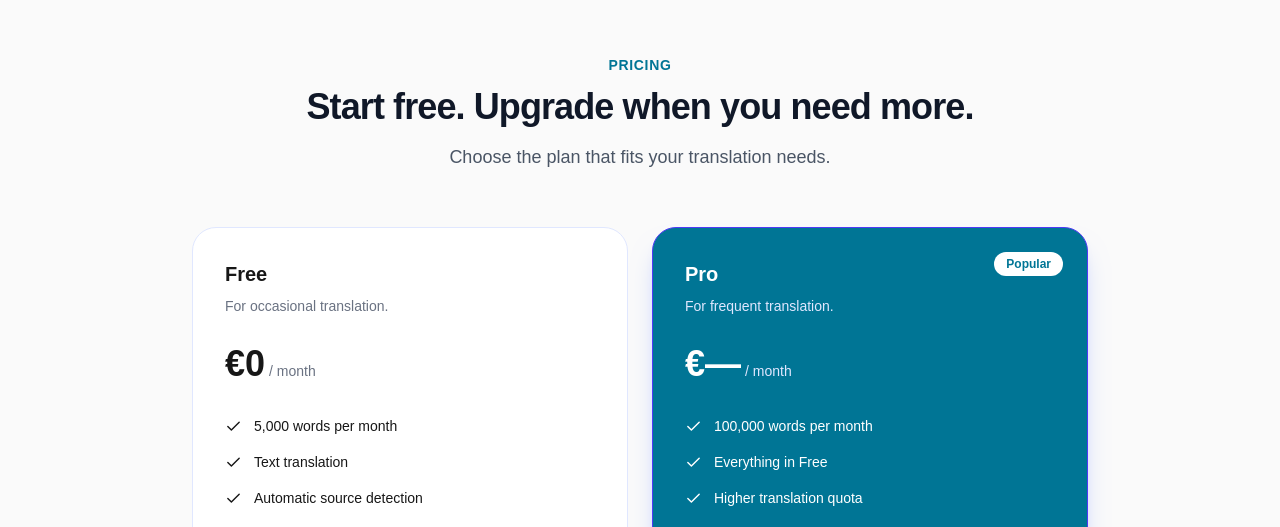
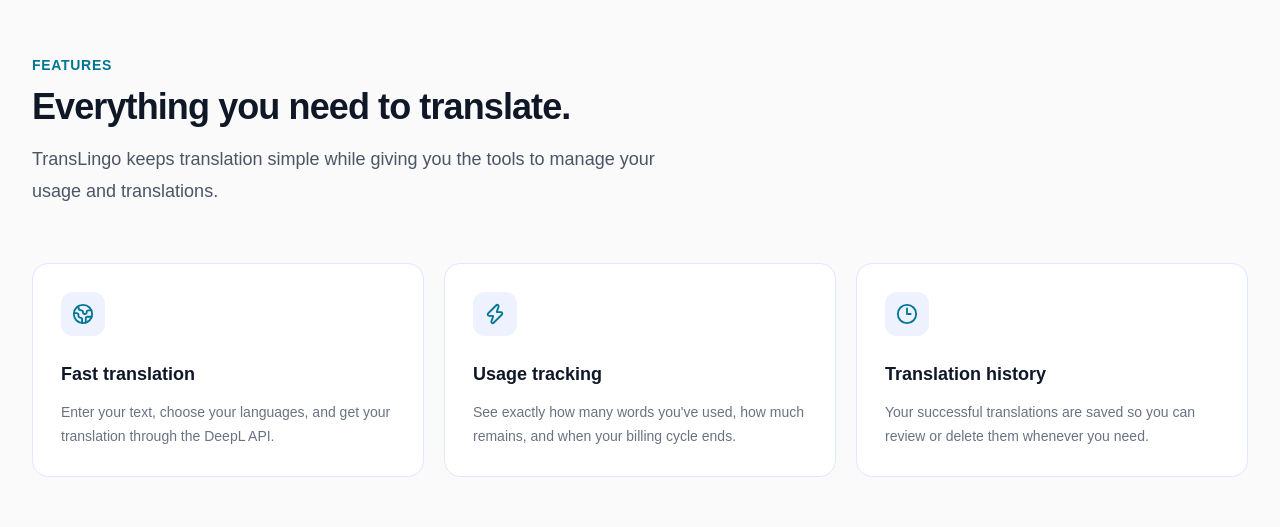
Before and after one commit to batoolfatima2135/TransLingo, a Next.js app: page / in a window 1280 px wide. Shown: the part 861-1388 px from the top of the page. Built offline with nearby package versions, Linux system fonts and the light colour scheme; no server answers.

Commit message:
Added landing feature component

```diff
--- /dev/null
+++ b/Components/Landing/Features.tsx
@@ -0,0 +1,68 @@
+import { Clock3, Globe2, Zap } from "lucide-react";
+
+const features = [
+  {
+    icon: Globe2,
+    title: "Fast translation",
+    description:
+      "Enter your text, choose your languages, and get your translation through the DeepL API.",
+  },
+  {
+    icon: Zap,
+    title: "Usage tracking",
+    description:
+      "See exactly how many words you've used, how much remains, and when your billing cycle ends.",
+  },
+  {
+    icon: Clock3,
+    title: "Translation history",
+    description:
+      "Your successful translations are saved so you can review or delete them whenever you need.",
+  },
+];
+
+export default function Features() {
+  return (
+    <section id="features" className="mx-auto max-w-7xl px-6 py-24 lg:px-8">
+      <div className="max-w-2xl">
+        <p className="text-sm font-semibold uppercase tracking-wider text-cyan-700">
+          Features
+        </p>
+
+        <h2 className="mt-3 text-4xl font-semibold tracking-tight text-gray-900">
+          Everything you need to translate.
+        </h2>
+
+        <p className="mt-4 text-lg leading-8 text-gray-600">
+          TransLingo keeps translation simple while giving you the tools to
+          manage your usage and translations.
+        </p>
+      </div>
+
+      <div className="mt-14 grid gap-5 md:grid-cols-3">
+        {features.map((feature) => {
+          const Icon = feature.icon;
+
+          return (
+            <div
+              key={feature.title}
+              className="rounded-2xl border border-indigo-100 bg-white p-7 transition hover:-translate-y-1 hover:border-indigo-200 hover:shadow-lg hover:shadow-indigo-100/50"
+            >
+              <div className="flex h-11 w-11 items-center justify-center rounded-xl bg-indigo-50 text-cyan-700">
+                <Icon size={22} />
+              </div>
+
+              <h3 className="mt-6 text-lg font-semibold text-gray-900">
+                {feature.title}
+              </h3>
+
+              <p className="mt-3 text-sm leading-6 text-gray-500">
+                {feature.description}
+              </p>
+            </div>
+          );
+        })}
+      </div>
+    </section>
+  );
+}
```
